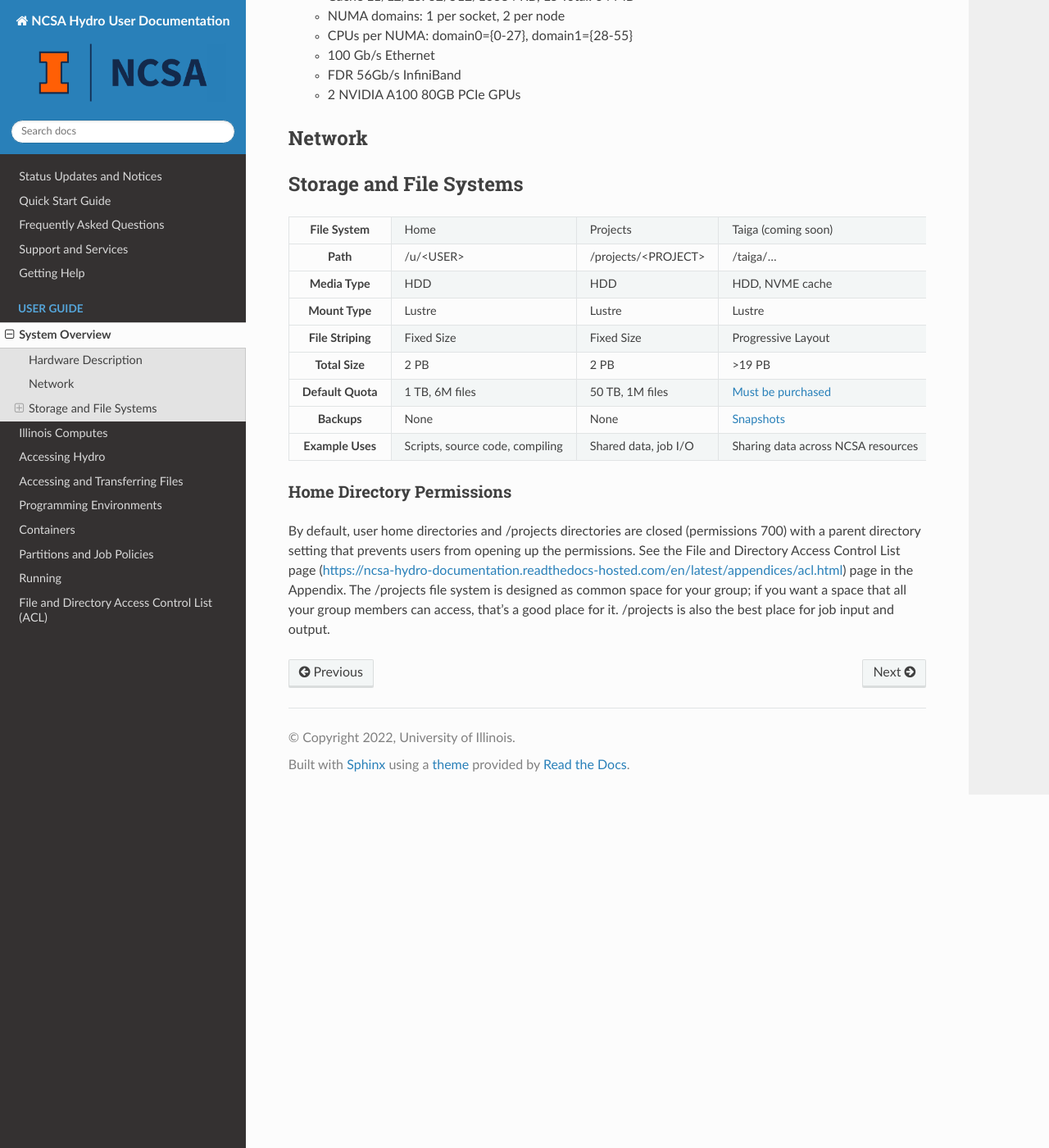
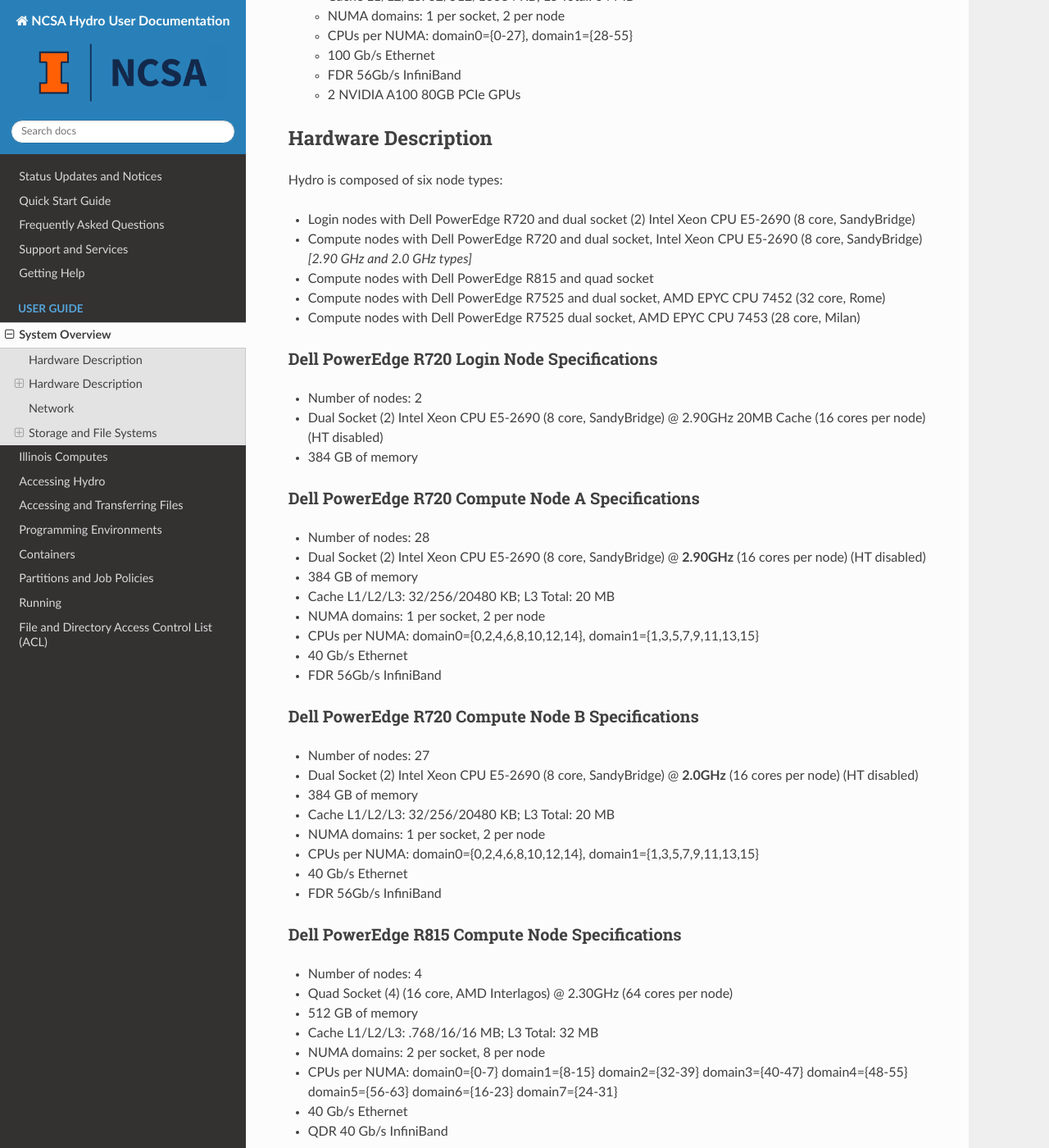
Before and after one commit to ncsa/hydro_documentation, a Sphinx documentation site: the page built from docs/source/user-guide/system-description.rst, in a window 1280 px wide and 1400 px high, scrolled down 1432 px. Shown: the whole window at 82% size. Built offline with Sphinx 7.4.7 and the Read the Docs theme 2.0.0, drawn with Linux system fonts in a browser that asks for light colours; some of the changed text lies outside the part shown.

Commit message:
Update system-description.rst working on hardware description section
working on reformatting hardware description section (still in-progress)

```diff
--- a/docs/source/user-guide/system-description.rst
+++ b/docs/source/user-guide/system-description.rst
@@ -1,12 +1,12 @@
 .. _system-overview:
 
-**System Overview**
-==========================
+System Overview
+==================
 
 .. _hardware:
 
 Hardware Description
--------------
+---------------------
 
 -  2 Login and 68 Compute nodes
 -  Login node (2 ct):
@@ -75,6 +75,87 @@
    -  FDR 56Gb/s InfiniBand
    -  2 NVIDIA A100 80GB PCIe GPUs
 
+Hardware Description
+---------------------
+
+Hydro is composed of six node types:
+
+- Login nodes with Dell PowerEdge R720 and dual socket (2) Intel Xeon CPU E5-2690 (8 core, SandyBridge)
+- Compute nodes with Dell PowerEdge R720 and dual socket, Intel Xeon CPU E5-2690 (8 core, SandyBridge) *[2.90 GHz and 2.0 GHz types]*
+- Compute nodes with Dell PowerEdge R815 and quad socket
+- Compute nodes with Dell PowerEdge R7525 and dual socket, AMD EPYC CPU 7452 (32 core, Rome)
+- Compute nodes with Dell PowerEdge R7525 dual socket, AMD EPYC CPU 7453 (28 core, Milan)
+
+Dell PowerEdge R720 Login Node Specifications
+~~~~~~~~~~~~~~~~~~~~~~~~~~~~~~~~~~~~~~~~~~~~~~~
+
+-  Number of nodes: 2
+-  Dual Socket (2) Intel Xeon CPU E5-2690 (8 core, SandyBridge) @ 2.90GHz 20MB Cache (16 cores per node) (HT disabled)
+-  384 GB of memory
+
+Dell PowerEdge R720 Compute Node A Specifications
+~~~~~~~~~~~~~~~~~~~~~~~~~~~~~~~~~~~~~~~~~~~~~~~~~~
+
+-  Number of nodes: 28
+-  Dual Socket (2) Intel Xeon CPU E5-2690 (8 core, SandyBridge) @ **2.90GHz** (16 cores per node) (HT disabled)
+-  384 GB of memory
+-  Cache L1/L2/L3: 32/256/20480 KB; L3 Total: 20 MB
+-  NUMA domains: 1 per socket, 2 per node
+-  CPUs per NUMA: domain0={0,2,4,6,8,10,12,14}, domain1={1,3,5,7,9,11,13,15}
+-  40 Gb/s Ethernet
+-  FDR 56Gb/s InfiniBand
+
+Dell PowerEdge R720 Compute Node B Specifications
+~~~~~~~~~~~~~~~~~~~~~~~~~~~~~~~~~~~~~~~~~~~~~~~~~~
+
+-  Number of nodes: 27
+-  Dual Socket (2) Intel Xeon CPU E5-2690 (8 core, SandyBridge) @ **2.0GHz** (16 cores per node) (HT disabled)
+-  384 GB of memory
+-  Cache L1/L2/L3: 32/256/20480 KB; L3 Total: 20 MB
+-  NUMA domains: 1 per socket, 2 per node
+-  CPUs per NUMA: domain0={0,2,4,6,8,10,12,14}, domain1={1,3,5,7,9,11,13,15}
+-  40 Gb/s Ethernet
+-  FDR 56Gb/s InfiniBand
+
+Dell PowerEdge R815 Compute Node Specifications
+~~~~~~~~~~~~~~~~~~~~~~~~~~~~~~~~~~~~~~~~~~~~~~~~
+
+-  Number of nodes: 4
+-  Quad Socket (4)  (16 core, AMD Interlagos) @ 2.30GHz (64 cores per node)
+-  512 GB of memory
+-  Cache L1/L2/L3: .768/16/16 MB; L3 Total: 32 MB
+-  NUMA domains: 2 per socket, 8 per node
+-  CPUs per NUMA: domain0={0-7} domain1={8-15} domain2={32-39} domain3={40-47} domain4={48-55} domain5={56-63} domain6={16-23} domain7={24-31}
+-  40 Gb/s Ethernet
+-  QDR 40 Gb/s InfiniBand
+
+Dell PowerEdge R7525 Compute Node Specifications
+~~~~~~~~~~~~~~~~~~~~~~~~~~~~~~~~~~~~~~~~~~~~~~~~~
+
+-  Number of nodes: 7
+-  Dual Socket (2) AMD EPYC CPU 7452 (32 core, Rome) @ 2.35GHz (64 cores per node) (SMT disabled)
+-  256 GB of memory
+-  Cache L1/L2/L3: 32/512/16384 KB; L3 Total: 128 MB
+-  NUMA domains: 1 per socket, 2 per node
+-  CPUs per NUMA: domain0={0-31}, domain1={32-63}
+-  100 Gb/s Ethernet
+-  FDR 56Gb/s InfiniBand
+-  2 NVIDIA A100 80GB PCIe GPUs
+
+Dell PowerEdge R7525 Compute Node Specifications
+~~~~~~~~~~~~~~~~~~~~~~~~~~~~~~~~~~~~~~~~~~~~~~~~~
+
+-  Number of nodes: 2
+-  Dual Socket (2) AMD EPYC CPU 7453 (28 core, Milan) @ 2.75GHz (56 cores per node) (SMT disabled)
+-  256 GB of memory
+-  Cache L1/L2/L3: 32/512/16384 KB; L3 Total: 64 MB
+-  NUMA domains: 1 per socket, 2 per node
+-  CPUs per NUMA: domain0={0-27}, domain1={28-55}
+-  100 Gb/s Ethernet
+-  FDR 56Gb/s InfiniBand
+-  2 NVIDIA A100 80GB PCIe GPUs
+
+
 .. _network:
 
 Network
```
